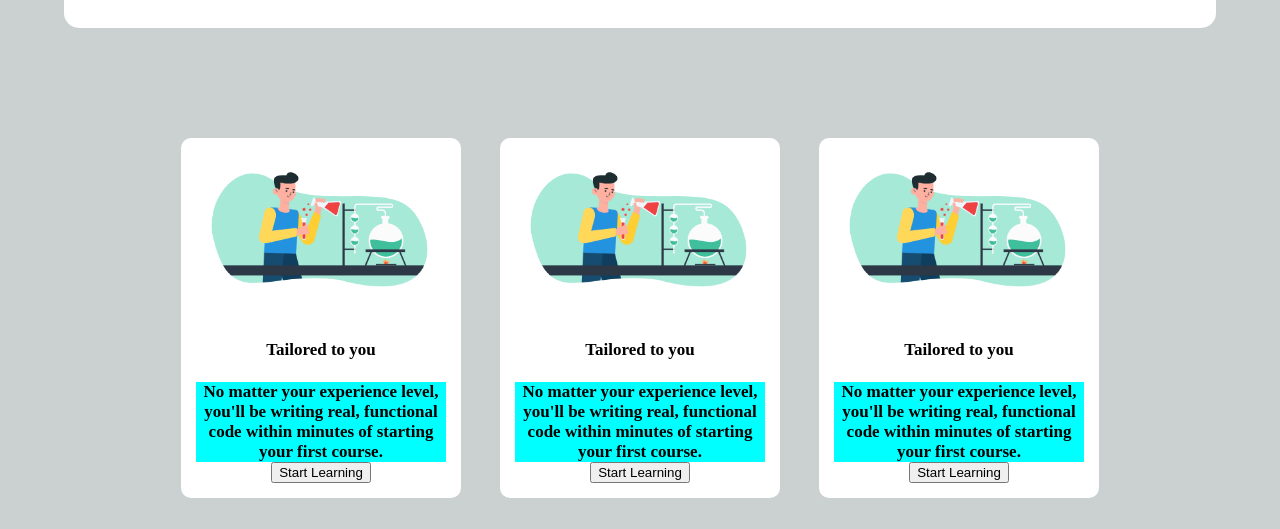
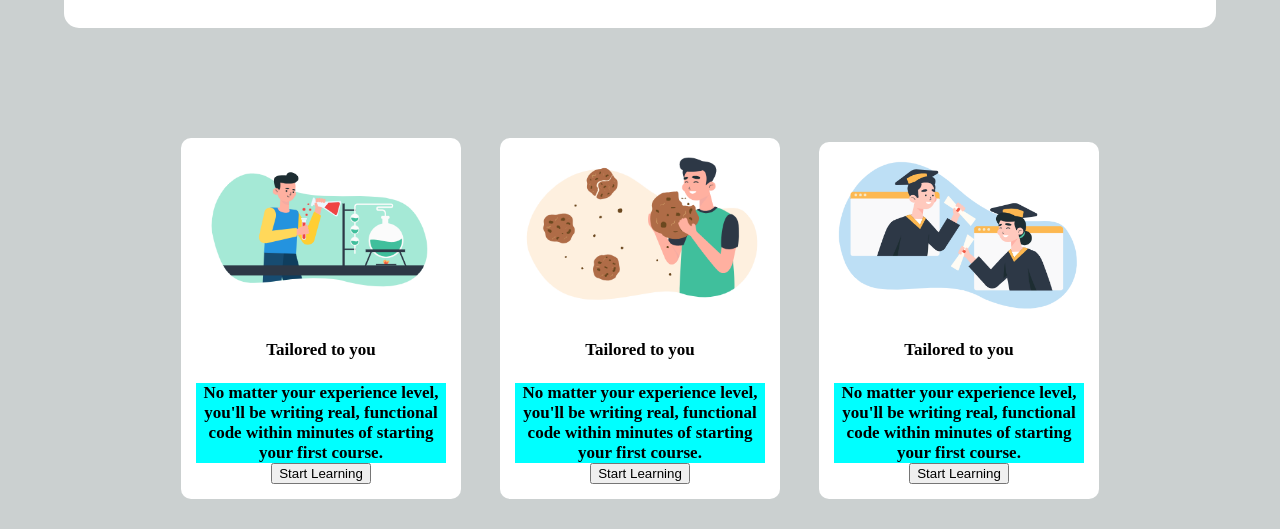
Before and after one commit to MohammedGad23/project-HTML-CSS, a plain HTML site: page home.html in a window 1280 px wide. Shown: the part 947-1476 px from the top of the page. Drawn offline with Linux system fonts and the light colour scheme.

Commit message:
adding images

```diff
--- a/home.html
+++ b/home.html
@@ -67,7 +67,7 @@
                 <button>Start Learning</button>
             </div>
             <div style="margin:0px  34px;">
-                <img src="images/tailored.png" alt="" width="250px">
+                <img src="images/bite.png" alt="" width="250px">
                 <h4>Tailored to you</h4>
                 <span style="width: 250px; background-color: aqua; display: inline-block;">
                     No matter your experience level, you'll be writing real,
@@ -76,7 +76,7 @@
                 <button>Start Learning</button>
             </div>
             <div>
-                <img src="images/tailored.png" alt="" width="250px">
+                <img src="images/getProof.png" alt="" width="250px">
                 <h4>Tailored to you</h4>
                 <span style="width: 250px; background-color: aqua; display: inline-block;">
                     No matter your experience level, you'll be writing real,
```
